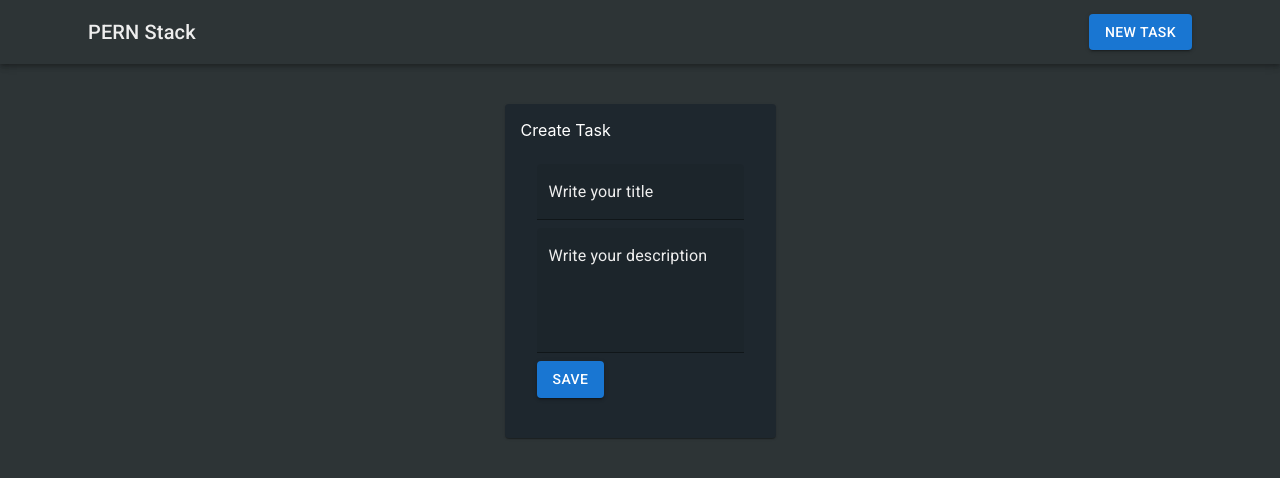
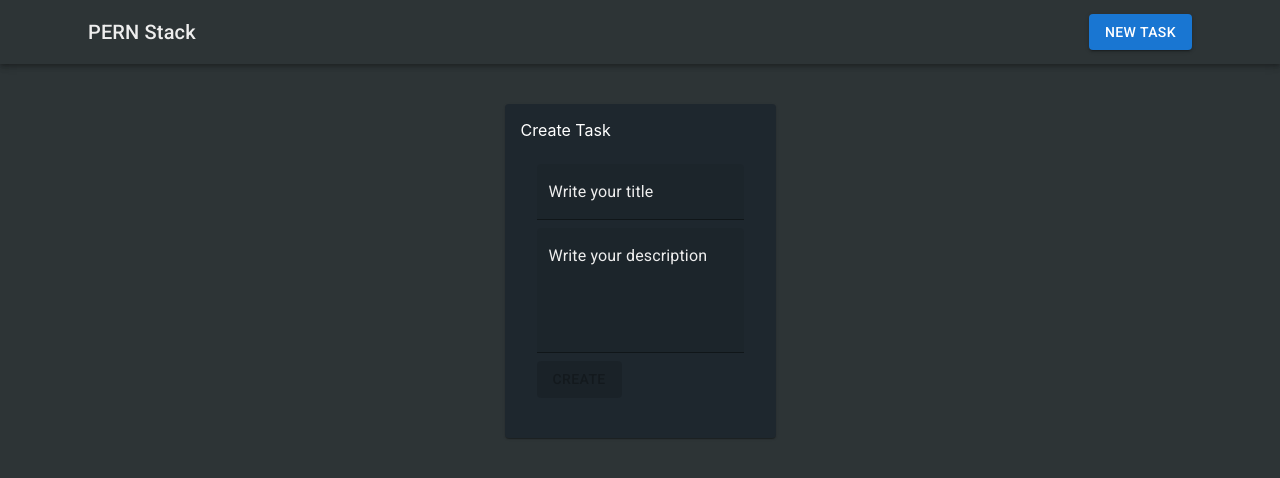
Before and after one commit to Ricardo-VP/PERN-crud, a React (Create React App) app in the folder client/: page /tasks/new in a window 1280 px wide. Shown: the top 478 px of the page. Built offline with nearby package versions, Linux system fonts and the light colour scheme.

Commit message:
Creando task en la db

```diff
--- a/client/src/components/TaskForm.js
+++ b/client/src/components/TaskForm.js
@@ -2,21 +2,39 @@ import {
   Button,
   Card,
   CardContent,
+  CircularProgress,
   Grid,
   TextField,
   Typography,
 } from "@mui/material";
 import { useState, useEffect } from "react";
+import { useNavigate } from "react-router-dom";
 
 export default function TaskForm() {
   const [task, setTask] = useState({
     title: "",
     description: "",
   });
+  const [loading, setLoading] = useState(false);
 
-  const handleSubmit = (e) => {
+  const navigate = useNavigate();
+
+  const handleSubmit = async (e) => {
     e.preventDefault(); // Evita que se recargue la página
-    console.log(task);
+
+    setLoading(true);
+
+    const res = await fetch("http://localhost:4000/tasks", {
+      method: "POST",
+      body: JSON.stringify(task),
+      headers: { "Content-Type": "application/json" },
+    });
+
+    const data = await res.json();
+
+    setLoading(false);
+
+    navigate("/");
   };
 
   const handleChange = (e) => {
@@ -69,8 +87,17 @@ export default function TaskForm() {
                 inputProps={{ style: { color: "#eee" } }}
                 InputLabelProps={{ style: { color: "#eee" } }}
               />
-              <Button variant="contained" color="primary" type="submit">
-                Save
+              <Button
+                variant="contained"
+                color="primary"
+                type="submit"
+                disabled={!task.title || !task.description}
+              >
+                {loading ? (
+                  <CircularProgress color="inherit" size={24} />
+                ) : (
+                  "Create"
+                )}
               </Button>
             </form>
           </CardContent>
```
